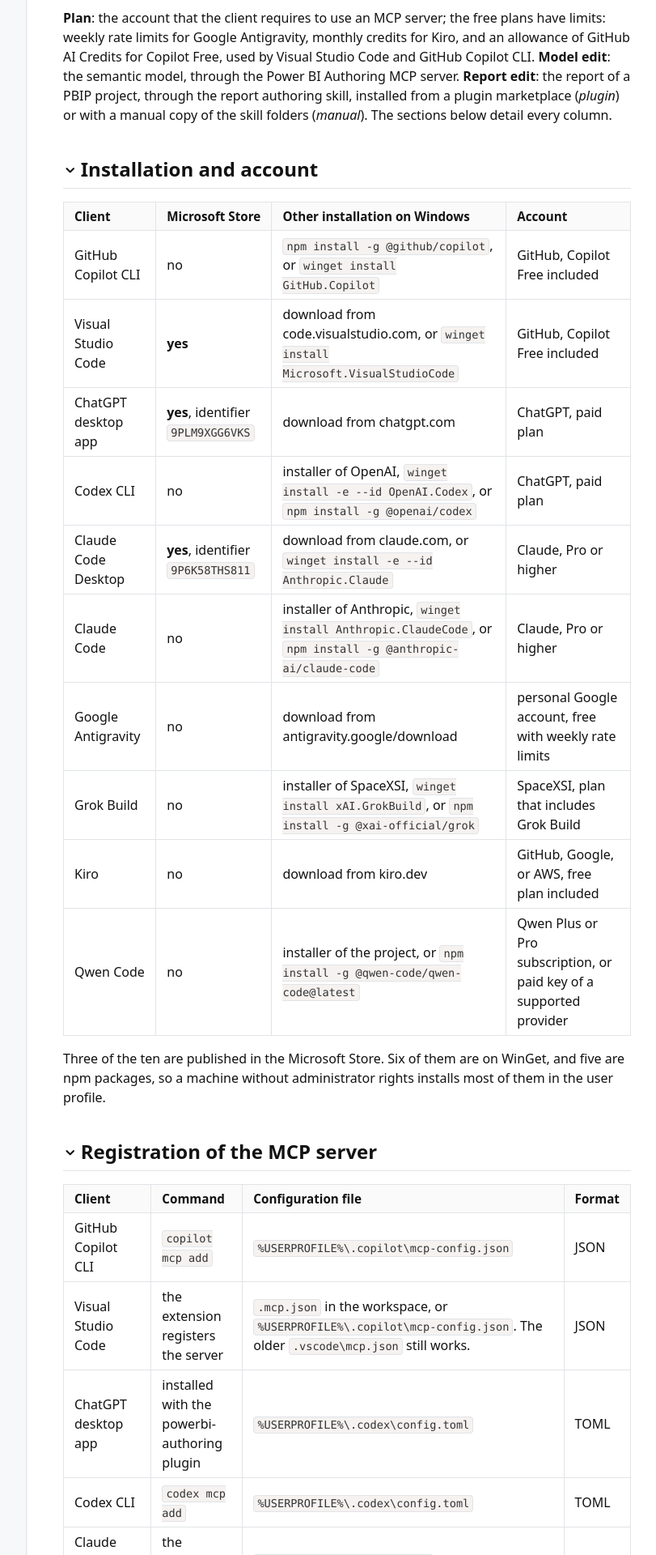
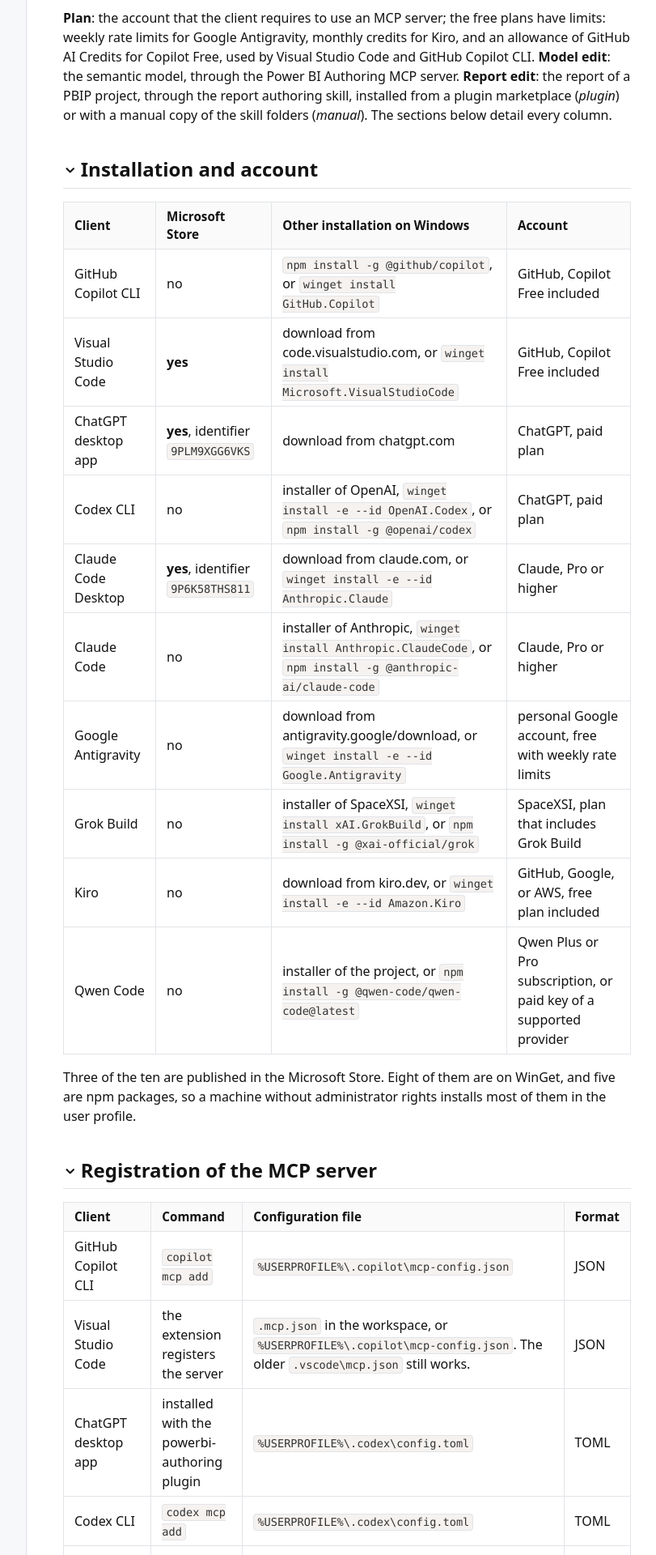
Before and after one commit to sql-bi/docs, a Jekyll site: the page built from _mydocs/ai/tools/comparison.md, in a window 1280 px wide. Shown: the part 1009-2929 px from the top of the page at 81% size, without its empty margins (265-1076 px from the left). Built offline with Jekyll 4.4.1, drawn with Linux system fonts in a browser that asks for light colours; some web fonts are replaced; some of the changed text lies outside the part shown.

Commit message:
fix(comparison): list WinGet for Antigravity and Kiro, as in their guides

```diff
--- a/_mydocs/ai/tools/comparison.md
+++ b/_mydocs/ai/tools/comparison.md
@@ -40,12 +40,12 @@ All ten clients support a local MCP server on Windows. **Node.js** is a requirem
 | Codex CLI | no | installer of OpenAI, `winget install -e --id OpenAI.Codex`, or `npm install -g @openai/codex` | ChatGPT, paid plan |
 | Claude Code Desktop | **yes**, identifier `9P6K58THS811` | download from claude.com, or `winget install -e --id Anthropic.Claude` | Claude, Pro or higher |
 | Claude Code | no | installer of Anthropic, `winget install Anthropic.ClaudeCode`, or `npm install -g @anthropic-ai/claude-code` | Claude, Pro or higher |
-| Google Antigravity | no | download from antigravity.google/download | personal Google account, free with weekly rate limits |
+| Google Antigravity | no | download from antigravity.google/download, or `winget install -e --id Google.Antigravity` | personal Google account, free with weekly rate limits |
 | Grok Build | no | installer of SpaceXSI, `winget install xAI.GrokBuild`, or `npm install -g @xai-official/grok` | SpaceXSI, plan that includes Grok Build |
-| Kiro | no | download from kiro.dev | GitHub, Google, or AWS, free plan included |
+| Kiro | no | download from kiro.dev, or `winget install -e --id Amazon.Kiro` | GitHub, Google, or AWS, free plan included |
 | Qwen Code | no | installer of the project, or `npm install -g @qwen-code/qwen-code@latest` | Qwen Plus or Pro subscription, or paid key of a supported provider |
 
-Three of the ten are published in the Microsoft Store. Six of them are on WinGet, and five are npm packages, so a machine without administrator rights installs most of them in the user profile.
+Three of the ten are published in the Microsoft Store. Eight of them are on WinGet, and five are npm packages, so a machine without administrator rights installs most of them in the user profile.
 
 ## Registration of the MCP server
 
```
